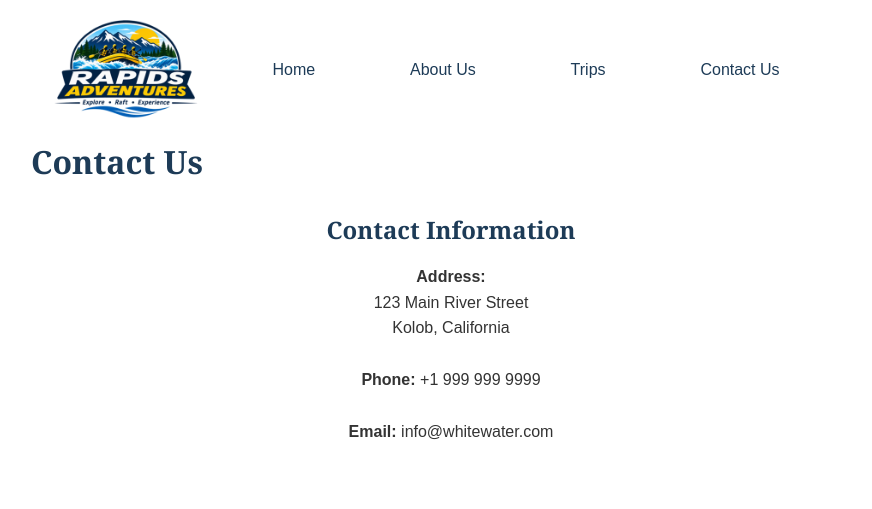
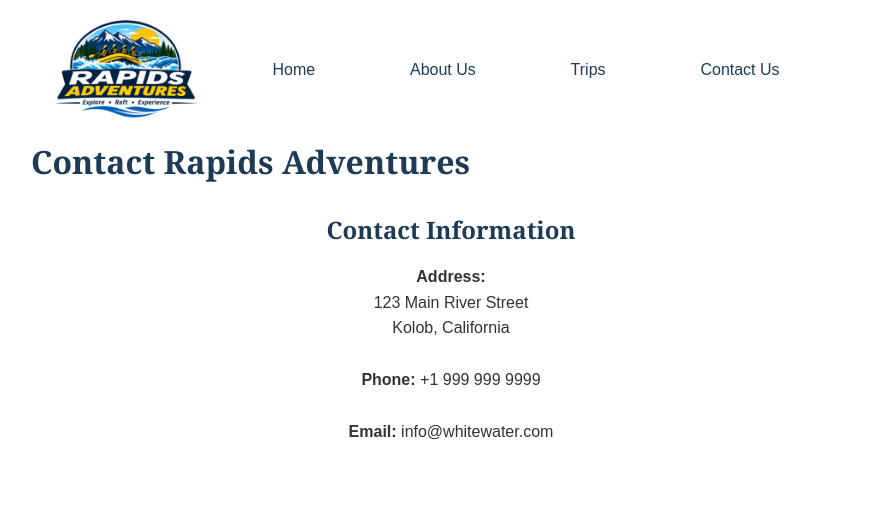
Before and after one commit to chimwazagrey/wdd130, a plain HTML site: page wwr/contact.html in a window 1280 px wide. Shown: the top 509 px of the page, without its empty margins (189-1061 px from the left). Drawn offline with Linux system fonts and the light colour scheme.

Commit message:
Include company name in contact page heading

```diff
--- a/wwr/contact.html
+++ b/wwr/contact.html
@@ -24,7 +24,7 @@
     </header>
 
     <main>
-        <h1>Contact Us</h1>
+        <h1>Contact Rapids Adventures</h1>
 
         <section class="contact-information">
             <h2>Contact Information</h2>
```
